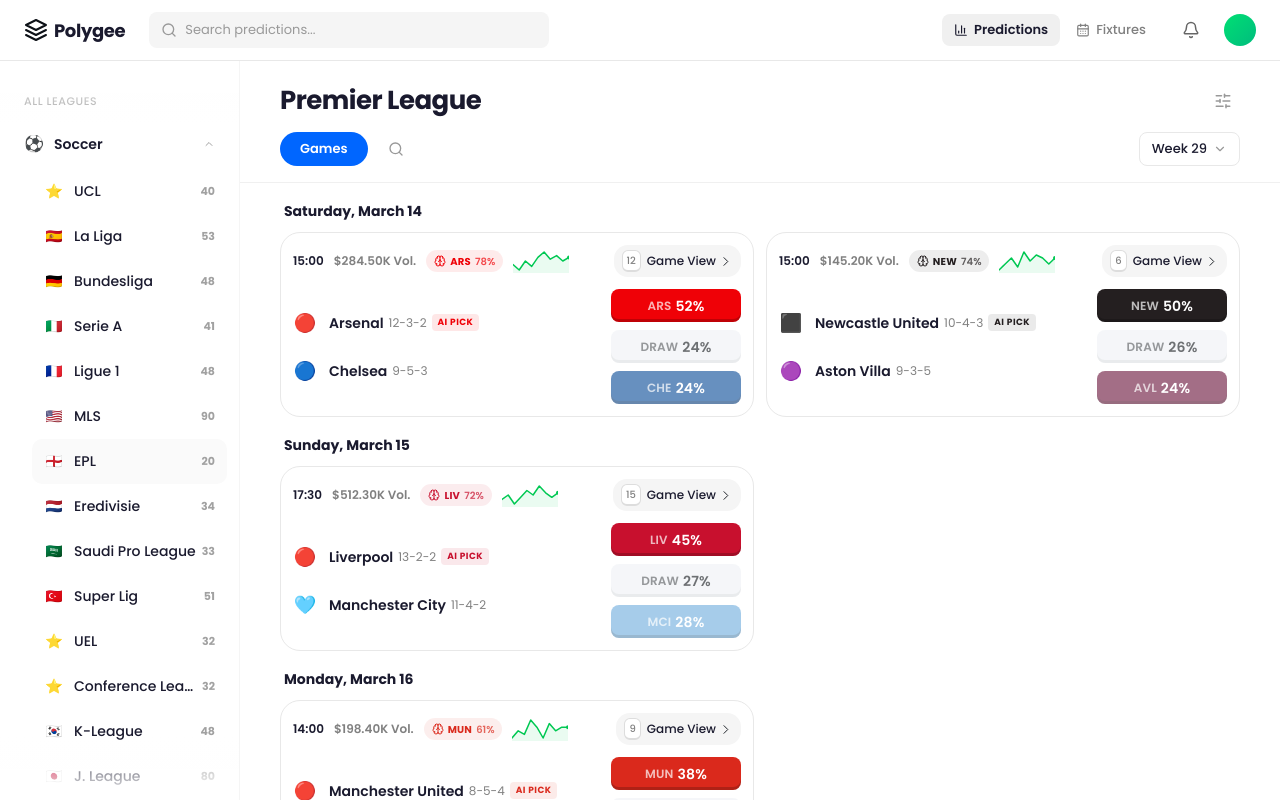
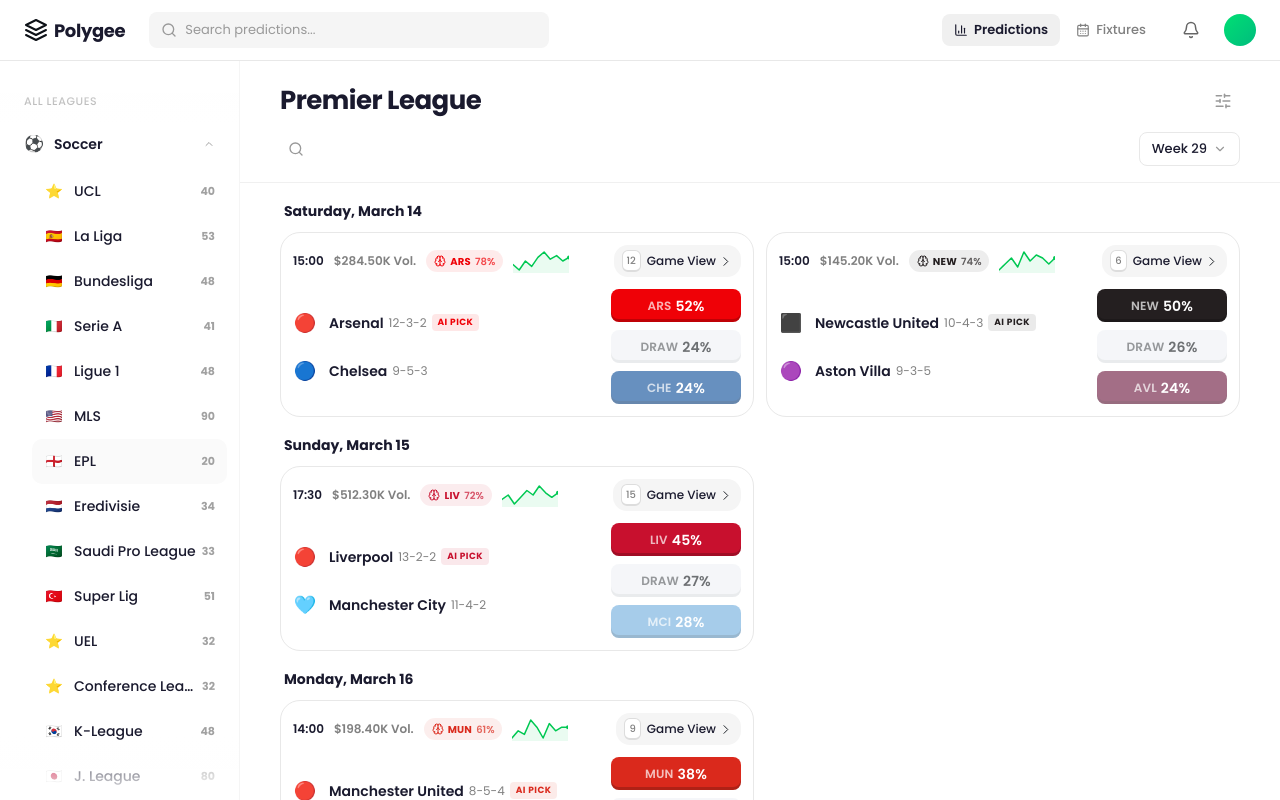
Before and after one commit to ajagatobby/polygee-web, a Next.js app: page / in a window 1280 px wide. Built offline with nearby package versions, Linux system fonts and the light colour scheme.

Commit message:
ui: remove Games button from main content header

```diff
--- a/app/page.tsx
+++ b/app/page.tsx
@@ -61,11 +61,6 @@
 
               {/* Controls row */}
               <div className="flex items-center gap-3">
-                {/* Games pill */}
-                <button className="h-[34px] px-5 bg-[#0066FF] text-white text-[13px] font-semibold rounded-[20px] cursor-pointer">
-                  Games
-                </button>
-
                 <button className="p-2 text-[#999] hover:text-[#666] transition-colors cursor-pointer">
                   <Search className="w-4 h-4" />
                 </button>
```
